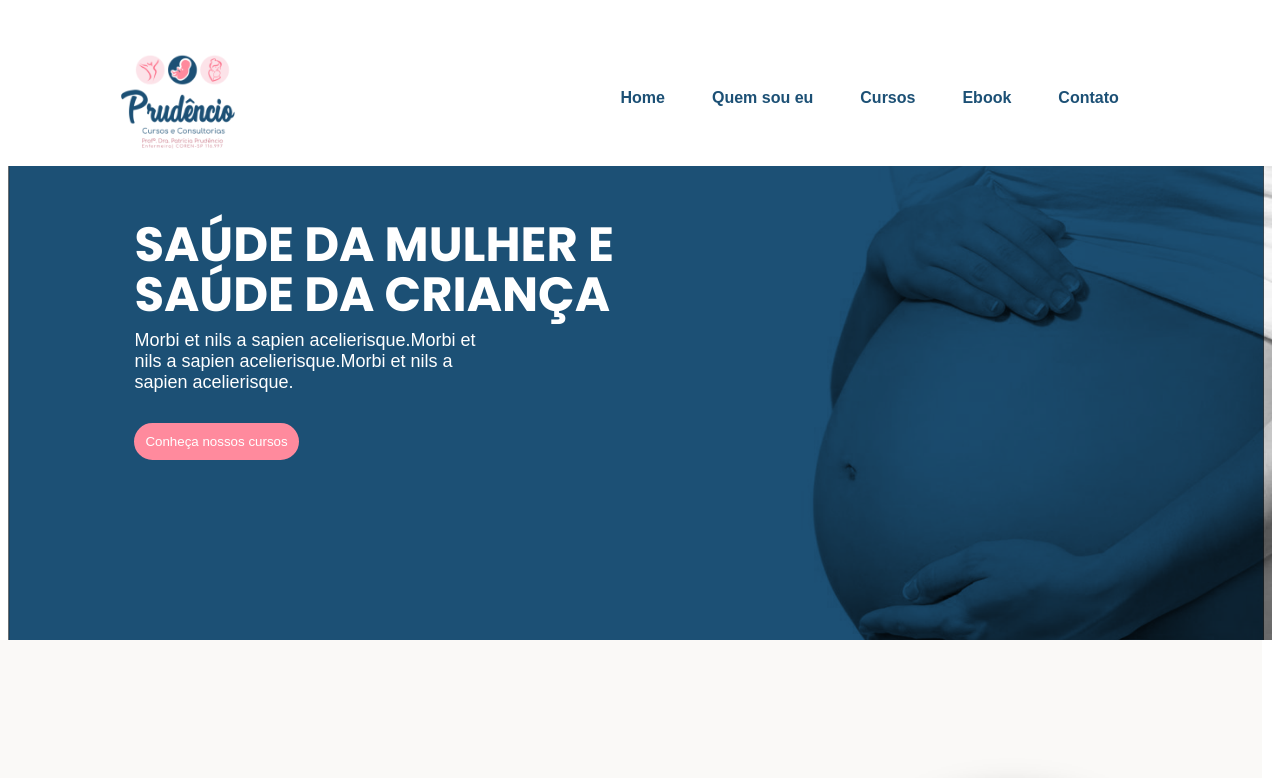
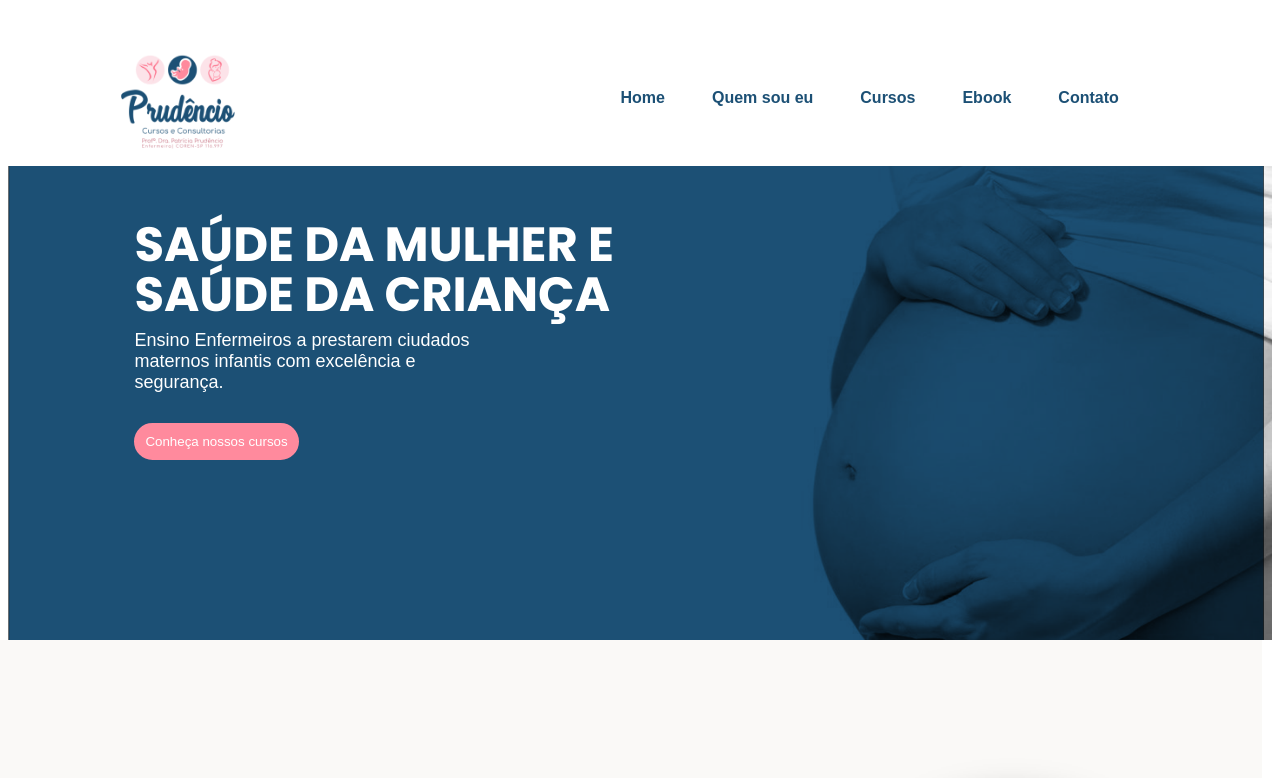
Before and after one commit to GabrielManso/dra-patricia, a React (Create React App) app: page / in a window 1280 px wide. Shown: the top 778 px of the page. Built offline with nearby package versions, Linux system fonts and the light colour scheme.

Commit message:
Update Main.js

```diff
--- a/src/pages/main/Main.js
+++ b/src/pages/main/Main.js
@@ -19,7 +19,7 @@ const Main = () => {
       <Header />
         <div className="parteSuperior">
           <h1>Saúde da mulher e Saúde da Criança</h1>
-          <p>Morbi et nils a sapien acelierisque.Morbi et nils a sapien acelierisque.Morbi et nils a sapien acelierisque.</p>
+          <p>Ensino Enfermeiros a prestarem ciudados maternos infantis com excelência e segurança.</p>
           <button onClick={(() => history.push({pathname: './'}))}>Conheça nossos cursos</button>
         </div>
 
```
